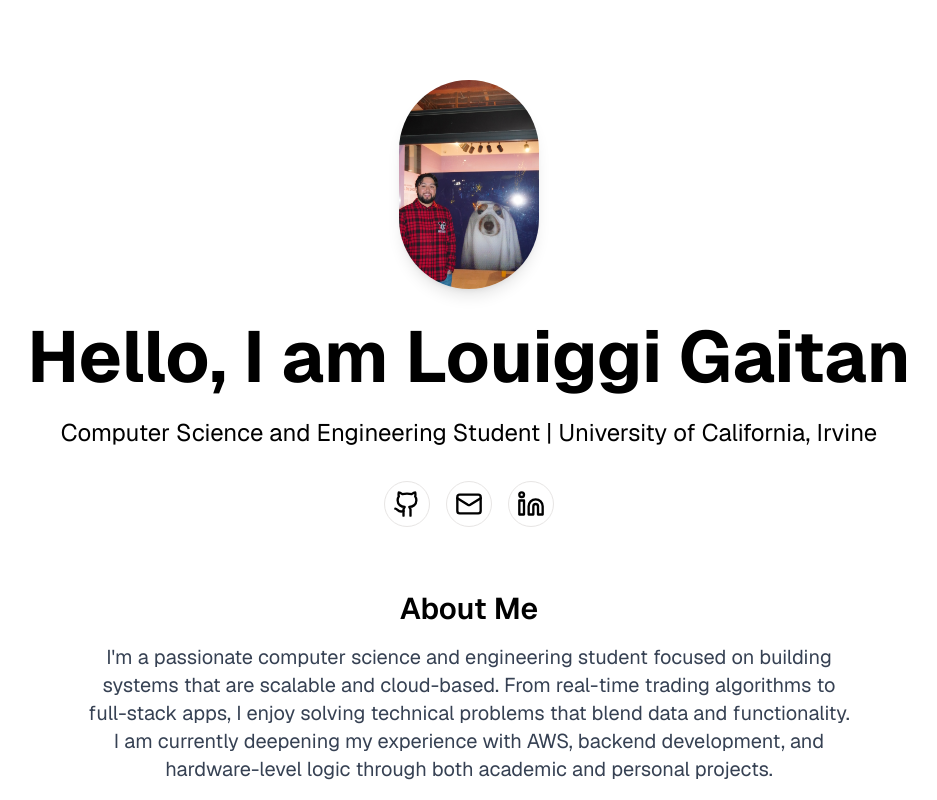
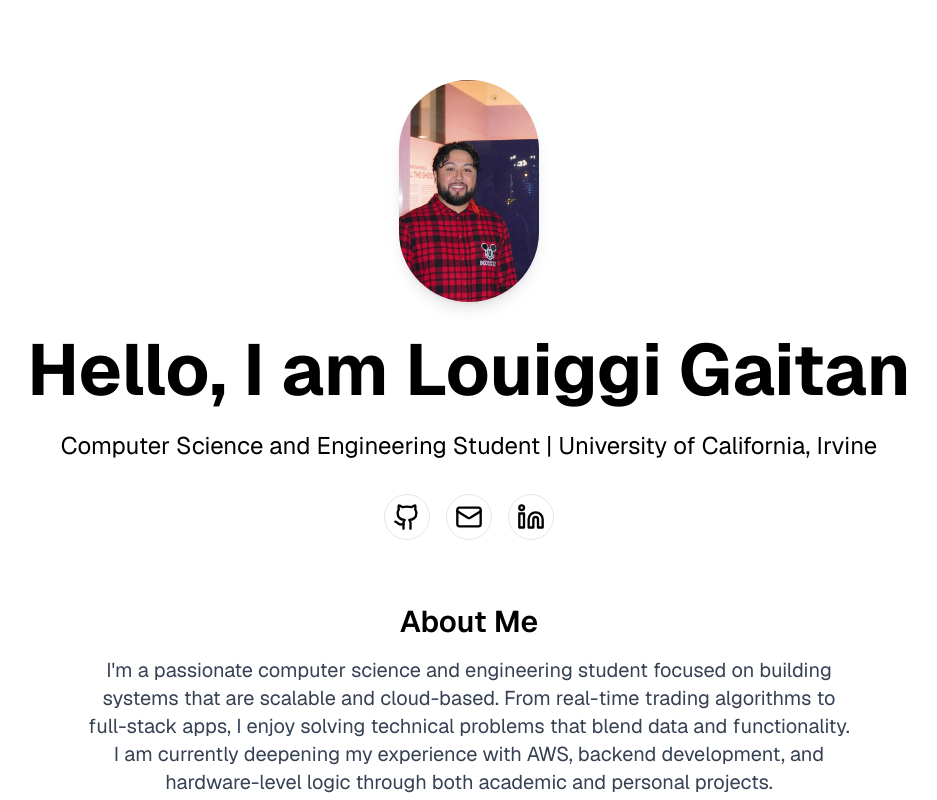
Before and after one commit to lg5092/Site, a Next.js app: page / in a window 1280 px wide. Shown: the top 800 px of the page, without its empty margins (171-1108 px from the left). Built offline with nearby package versions, Linux system fonts and the light colour scheme.

Commit message:
pic crop

```diff
--- a/src/app/page.tsx
+++ b/src/app/page.tsx
@@ -21,7 +21,7 @@ export default function Home() {
         >
           <div className="mb-8 flex justify-center">
             <Image
-              src="/pic.JPG"
+              src="/pic1.JPG"
               alt="Louiggi Gaitan"
               width={140}
               height={140}
```
Also changed, not shown: public/pic1.jpg (added).
